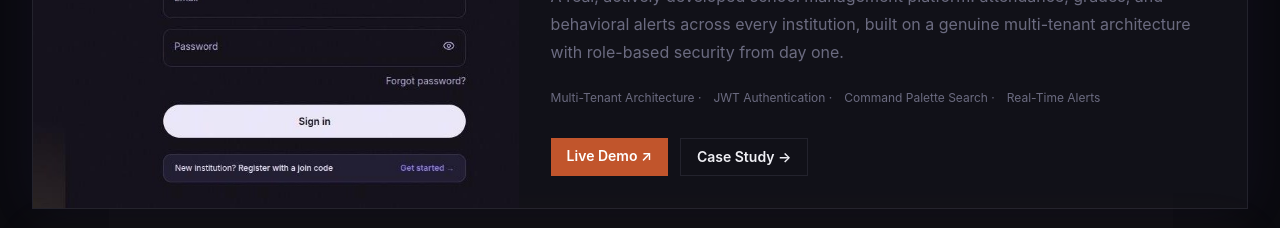
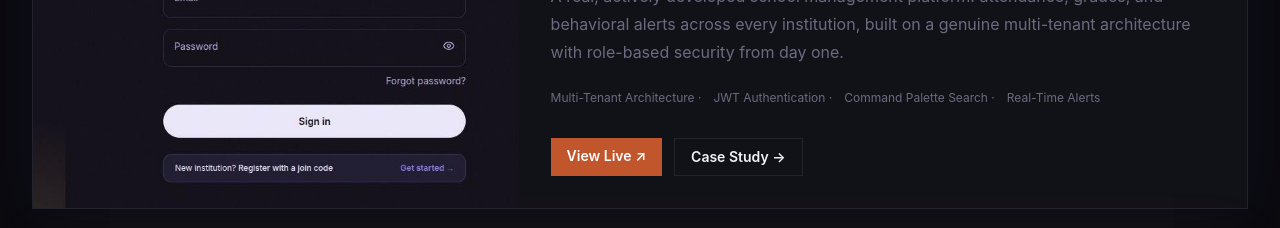
Before and after one commit to Obito324HX/zed-forge, a Next.js app: page / in a window 1280 px wide. Shown: the part 1180-1408 px from the top of the page. Built offline with nearby package versions, Linux system fonts and the light colour scheme; no server answers.

Commit message:
Change EduPulse button label from Live Demo to View Live

```diff
--- a/components/home/FeaturedWork.tsx
+++ b/components/home/FeaturedWork.tsx
@@ -81,7 +81,7 @@ export function FeaturedWork() {
                         rel="noopener noreferrer"
                         className="focus-ring bg-ff-ember px-4 py-2 text-sm font-semibold text-white hover:bg-[#a8461f] transition-colors"
                       >
-                        Live Demo ↗
+                        {project.slug === "edupulse" ? "View Live ↗" : "Live Demo ↗"}
                       </a>
                       <Link href={`/work/${project.slug}`} className="focus-ring border border-ff-border px-4 py-2 text-sm font-semibold text-ff-text hover:bg-ff-surface-2">
                         Case Study →
--- a/components/work/CaseStudyLayout.tsx
+++ b/components/work/CaseStudyLayout.tsx
@@ -27,7 +27,7 @@ export function CaseStudyLayout({ study }: { study: CaseStudy }) {
  rel="noopener noreferrer"
  className="focus-ring inline-flex items-center gap-2 bg-ff-ember px-4 py-2 text-sm font-semibold text-white transition hover:bg-[#a8461f]"
  >
- View Live Demo <ExternalLink size={15} />
+ {study.slug === "edupulse" ? "View Live" : "View Live Demo"} <ExternalLink size={15} />
  </a>
  <a
  href="/#contact"
```
